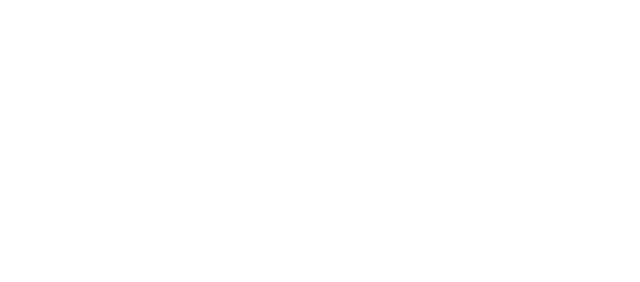
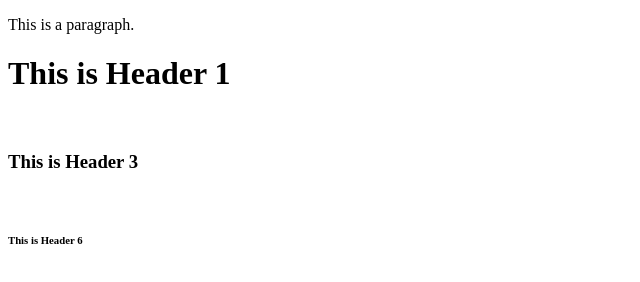
Before and after one commit to kzoe25/HTML-and-CSS-Projects, a plain HTML site: page Assignment.html in a window 1280 px wide. Shown: the whole page, without its empty margins (0-640 px from the left). Drawn offline with Linux system fonts and the light colour scheme.

Commit message:
Update Assignment.html

```diff
--- a/Assignment.html
+++ b/Assignment.html
@@ -5,5 +5,11 @@
 		<meta charset="utf-8">
 	</head>
 	<body>
+	<p>This is a paragraph.</p>
+	<h1>This is Header 1</h1>
+	<br>
+	<h3>This is Header 3</h3>
+	<br>
+	<h6>This is Header 6</h6>
 	</body>
 </html>
```
